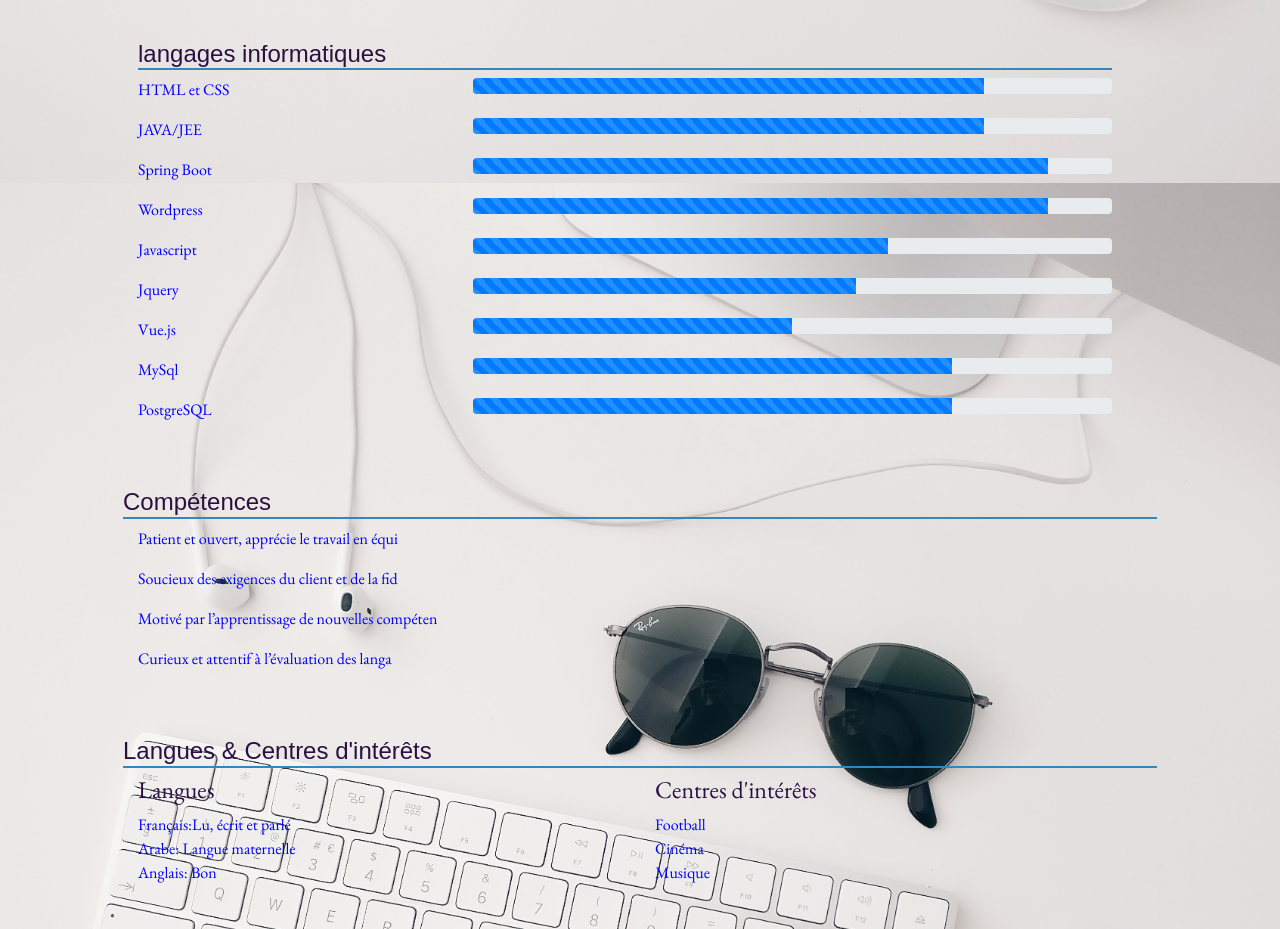
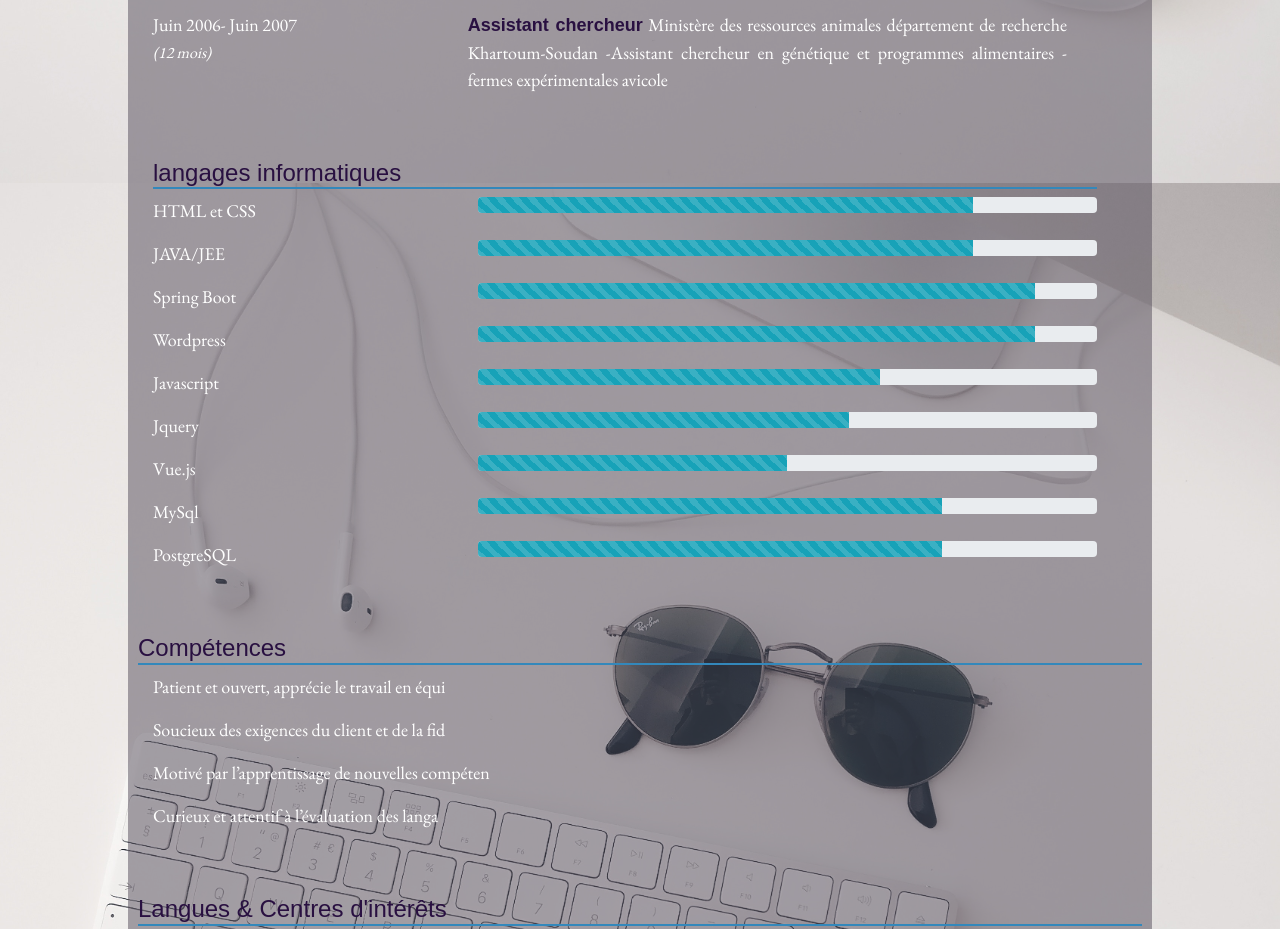
Before and after one commit to ABDELFADEIL/cv, a plain HTML site: page index.html in a window 1280 px wide. Shown: the part 1097-2026 px from the top of the page. Drawn offline with nearby package versions, Linux system fonts and the light colour scheme; a web font is replaced by a local one.

Commit message:
autre modif

```diff
--- a/css/style.css
+++ b/css/style.css
@@ -11,15 +11,18 @@ body {
     /* font-family: 'Source sans Pro', Calibri, Tahoma, sans-serif; */
     font-family:'EB Garamond', serif;
     font-size: 16px;
-    /* background: rgba(114, 108, 119, 0.5); */
+    background: rgba(84, 77, 90, 0.5);
     /* border: 0.5px solid rgb(189, 171, 202); */
     border-radius: 5px;
-    padding: 10px;
+    padding: 25px;
 
 }
-.container {
+.contain {
     width: 80% !important;
     font-family:'EB Garamond', serif;
+    margin: auto;
+
+
 
   }
 
@@ -34,10 +37,11 @@ body {
 
 }
 p {
-    color: blue;
+    color: white;
+    font-size: 18px;
 }
 .violet {
-    /* background: blueviolet; */
+    background: blueviolet;
 }
 
 .infophoto{
--- a/index.html
+++ b/index.html
@@ -14,27 +14,27 @@
   <body>
            <!-- le menu -->
       <nav class="navbar navbar-expand-lg navbar-light">
-    <div class="container">
+    <div class="contain d-flex">
           <a class="navbar-brand" href="#"></a>
           <button class="navbar-toggler" type="button" data-toggle="collapse" data-target="#main-navbar" aria-controls="navbarSupportedConten" aria-expanded="false" aria-label="Toggle navigation">
             <span class="navbar-toggler-icon"></span>
           </button>
 
           <div class="collapse navbar-collapse" id="main-navbar">
-            <ul class="navbar-nav ml-auto">
+            <ul class="navbar-nav mr-auto">
 
               <li class="nav-item">
-                <a class="nav-link" href="#" id="#dipfor">Formations</a>
+                <a class="nav-link" href="#dipfor">Formations</a>
               </li>
               <li class="nav-item">
-                  <a class="nav-link" href="#" id="#exppro">Expériences</a>
+                  <a class="nav-link" href="#exppro" >Expériences</a>
                 </li>
               <li class="nav-item">
-                <a class="nav-link" href="#" id="#laninf">langages</a>
+                <a class="nav-link" href="#laninf">langages</a>
               </li>
 
               <li class="nav-item">
-                  <a class="nav-link" href="#" id="#comp">Compétences</a>
+                  <a class="nav-link" href="#comp" id="#comp">Compétences</a>
                 </li>
             </ul>
           </div>
@@ -70,7 +70,7 @@
       <!-- <h1 class="text-center">Développeur logiciel JAVA/JEE</h1> -->
 
       <div class="section row">
-        <h2>Diplômes et Formations</h2>
+        <h2 id="dipfor">Diplômes et Formations</h2>
         <div class="div-sec row d-flex">
 
           <div class="col-lg-4 col-md-12" id="">
@@ -128,7 +128,7 @@
       </div>
 
       <div class="section d-flex align-items-sm-center row col-sm">
-        <h2>Expériences professionnelles</h2>
+        <h2 id="exppro">Expériences professionnelles</h2>
 
         <div class="div-sec row">
 
@@ -228,7 +228,7 @@
 
 
       <div class="section d-flex align-items-sm-center row col-sm">
-        <h2>langages informatiques</h2>
+        <h2 id="laninf">langages informatiques</h2>
         <div class="div-sec">
 
           <div class="row">
@@ -239,7 +239,7 @@
 
             <div class="col-lg-8">
                 <div class="progress">
-                    <div class="progress-bar progress-bar-striped progress-bar-animated violet" role="progressbar" aria-valuenow="75" aria-valuemin="0" aria-valuemax="100" style="width: 80%"></div>
+                    <div class="progress-bar progress-bar-striped progress-bar-animated bg-info" role="progressbar" aria-valuenow="75" aria-valuemin="0" aria-valuemax="100" style="width: 80%"></div>
                   </div>
             </div>
 
@@ -252,7 +252,7 @@
             </div>
             <div class="col-lg-8">
               <div class="progress">
-                <div class="progress-bar progress-bar-striped progress-bar-animated violet" role="progressbar" aria-valuenow="75" aria-valuemin="0" aria-valuemax="100" style="width: 80%"></div>
+                <div class="progress-bar progress-bar-striped progress-bar-animated bg-info" role="progressbar" aria-valuenow="75" aria-valuemin="0" aria-valuemax="100" style="width: 80%"></div>
               </div>
             </div>
           </div>
@@ -265,7 +265,7 @@
 
               <div class="col-lg-8">
                   <div class="progress">
-                      <div class="progress-bar progress-bar-striped progress-bar-animated violet" role="progressbar" aria-valuenow="75" aria-valuemin="0" aria-valuemax="100" style="width: 90%"></div>
+                      <div class="progress-bar progress-bar-striped progress-bar-animated bg-info" role="progressbar" aria-valuenow="75" aria-valuemin="0" aria-valuemax="100" style="width: 90%"></div>
                     </div>
               </div>
 
@@ -278,7 +278,7 @@
 
                 <div class="col-lg-8">
                     <div class="progress">
-                        <div class="progress-bar progress-bar-striped progress-bar-animated violet" role="progressbar" aria-valuenow="75" aria-valuemin="0" aria-valuemax="100" style="width: 90%"></div>
+                        <div class="progress-bar progress-bar-striped progress-bar-animated bg-info" role="progressbar" aria-valuenow="75" aria-valuemin="0" aria-valuemax="100" style="width: 90%"></div>
                       </div>
                 </div>
               </div>
@@ -290,7 +290,7 @@
 
                   <div class="col-lg-8">
                       <div class="progress">
-                          <div class="progress-bar progress-bar-striped progress-bar-animated violet" role="progressbar" aria-valuenow="75" aria-valuemin="0" aria-valuemax="100" style="width: 65%"></div>
+                          <div class="progress-bar progress-bar-striped progress-bar-animated bg-info" role="progressbar" aria-valuenow="75" aria-valuemin="0" aria-valuemax="100" style="width: 65%"></div>
                         </div>
                   </div>
                 </div>
@@ -303,7 +303,7 @@
 
                     <div class="col-lg-8">
                         <div class="progress">
-                            <div class="progress-bar progress-bar-striped progress-bar-animated violet" role="progressbar" aria-valuenow="75" aria-valuemin="0" aria-valuemax="100" style="width: 60%"></div>
+                            <div class="progress-bar progress-bar-striped progress-bar-animated bg-info" role="progressbar" aria-valuenow="75" aria-valuemin="0" aria-valuemax="100" style="width: 60%"></div>
                           </div>
                     </div>
                   </div>
@@ -316,7 +316,7 @@
 
                       <div class="col-lg-8">
                           <div class="progress">
-                              <div class="progress-bar progress-bar-striped progress-bar-animated violet" role="progressbar" aria-valuenow="75" aria-valuemin="0" aria-valuemax="100" style="width: 50%"></div>
+                              <div class="progress-bar progress-bar-striped progress-bar-animated bg-info" role="progressbar" aria-valuenow="75" aria-valuemin="0" aria-valuemax="100" style="width: 50%"></div>
                             </div>
                       </div>
                     </div>
@@ -329,7 +329,7 @@
 
                         <div class="col-lg-8">
                             <div class="progress">
-                                <div class="progress-bar progress-bar-striped progress-bar-animated violet" role="progressbar" aria-valuenow="75" aria-valuemin="0" aria-valuemax="100" style="width: 75%"></div>
+                                <div class="progress-bar progress-bar-striped progress-bar-animated bg-info" role="progressbar" aria-valuenow="75" aria-valuemin="0" aria-valuemax="100" style="width: 75%"></div>
                               </div>
                         </div>
                       </div>
@@ -341,7 +341,7 @@
 
                           <div class="col-lg-8">
                               <div class="progress">
-                                  <div class="progress-bar progress-bar-striped progress-bar-animated violet" role="progressbar" aria-valuenow="75" aria-valuemin="0" aria-valuemax="100" style="width: 75%"></div>
+                                  <div class="progress-bar progress-bar-striped progress-bar-animated bg-info" role="progressbar" aria-valuenow="75" aria-valuemin="0" aria-valuemax="100" style="width: 75%"></div>
                                 </div>
                           </div>
                         </div>
@@ -349,7 +349,7 @@
       </div>
 
       <div class="section d-flex align-items-sm-center row">
-        <h2>Compétences</h2>
+        <h2 id="comp">Compétences</h2>
         <div class="div-sec col-lg-6 col-md-12">
 
 
@@ -363,7 +363,7 @@
         <!-- <div style="clear: both;"></div> -->
 
         <div class="section d-flex row">
-          <h2>Langues & Centres d'intérêts</h2>
+          <h2 id="lang"><a>Langues & Centres d'intérêts</a></h2>
       <div class="div-sec col-lg-6 col-md-12">
 
           <div class="">
```
